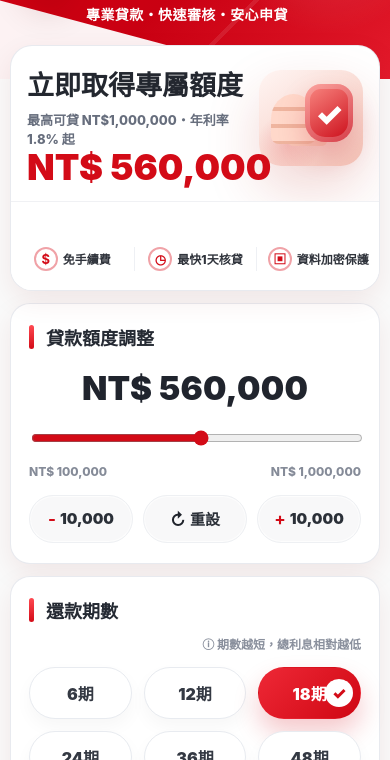
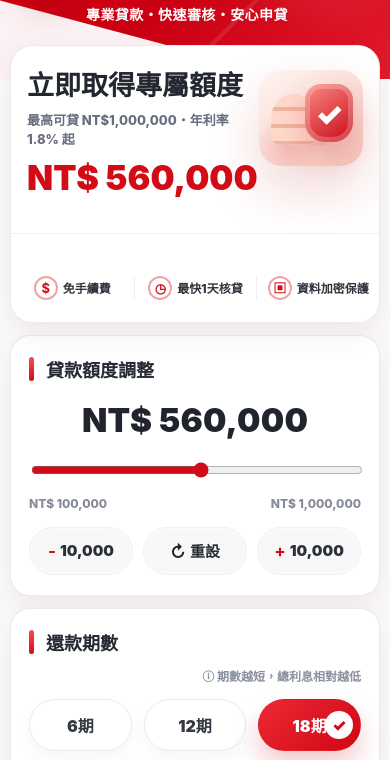
Before and after one commit to guilireddin-art/quncheng-o-landing, a plain HTML site: page index.html in a window 390 px wide. Shown: the part 82-842 px from the top of the page. Drawn offline with Linux system fonts and the light colour scheme; no server answers.

Commit message:
Add files via upload

```diff
--- a/index.html
+++ b/index.html
@@ -374,8 +374,8 @@
       margin-bottom:18px;
     }
     .hero-credit{
-      min-height:330px;
-      padding:42px 46px 0;
+      min-height:360px;
+      padding:42px 46px 104px;
       grid-template-columns:1fr 260px;
       gap:20px;
       align-items:start;
@@ -437,7 +437,7 @@
     }
     .hero-credit>div:nth-child(2){
       position:relative;
-      z-index:2;
+      z-index:4;
       grid-column:1;
     }
     .hero-credit small{
@@ -456,6 +456,8 @@
       letter-spacing:.01em;
       font-weight:950;
       white-space:nowrap;
+      margin:18px 0 22px;
+      padding-bottom:6px;
     }
     .hero-credit span{
       display:block;
@@ -809,8 +811,8 @@
         box-shadow:0 10px 28px rgba(122,9,16,.08);
       }
       .hero-credit{
-        min-height:246px;
-        padding:24px 16px 68px;
+        min-height:278px;
+        padding:24px 16px 82px;
         grid-template-columns:minmax(0,1fr) 104px;
         gap:10px;
         border-radius:22px;
@@ -827,12 +829,12 @@
       }
       .shield:before{left:12px;bottom:22px;width:45px;height:50px;border-radius:50% 50% 8px 8px;box-shadow:14px 5px 0 -3px #f7c4b4}
       .shield:after{right:10px;top:14px;width:48px;height:58px;border-radius:16px 16px 20px 20px;font-size:31px}
-      .hero-credit>div:nth-child(2){grid-column:1;grid-row:1}
+      .hero-credit>div:nth-child(2){grid-column:1;grid-row:1;z-index:4}
       .hero-credit small{font-size:27px;margin-bottom:9px}
-      .hero-credit strong{font-size:36px;letter-spacing:0}
+      .hero-credit strong{font-size:34px;letter-spacing:0;margin:12px 0 16px;padding-bottom:4px}
       .hero-credit span{font-size:13px;line-height:1.45;margin-bottom:0}
       .hero-benefits{
-        height:62px;
+        height:68px;
         font-size:12px;
       }
       .hero-benefits span{font-size:12px;gap:5px}
@@ -887,15 +889,15 @@
       }
       .status{font-size:14px;padding:9px 12px}
       .estimate{width:calc(100% - 30px);margin:-58px auto 0}
-      .hero-credit{min-height:292px;padding:30px 28px 84px;grid-template-columns:1fr;gap:0}
+      .hero-credit{min-height:338px;padding:30px 28px 104px;grid-template-columns:1fr;gap:0}
       .shield{right:28px;top:66px;width:142px;height:108px;opacity:.82}
       .shield:before{left:14px;bottom:20px;width:52px;height:58px}
       .shield:after{right:18px;top:14px;width:66px;height:78px;font-size:41px}
-      .hero-credit>div:nth-child(2){max-width:100%;padding-right:128px}
+      .hero-credit>div:nth-child(2){max-width:100%;padding-right:128px;z-index:4}
       .hero-credit small{font-size:28px}
-      .hero-credit strong{font-size:44px;letter-spacing:0;max-width:none}
+      .hero-credit strong{font-size:42px;letter-spacing:0;max-width:none;margin:16px 0 24px;padding-bottom:6px}
       .hero-credit span{font-size:15px;white-space:nowrap}
-      .hero-benefits{height:78px}
+      .hero-benefits{height:82px}
       .hero-benefits span{font-size:13px;gap:6px;white-space:nowrap}
       .hero-benefits b{width:26px;height:26px;font-size:14px}
       .calc-card,.term-card,.purpose-card{padding:24px}
```
